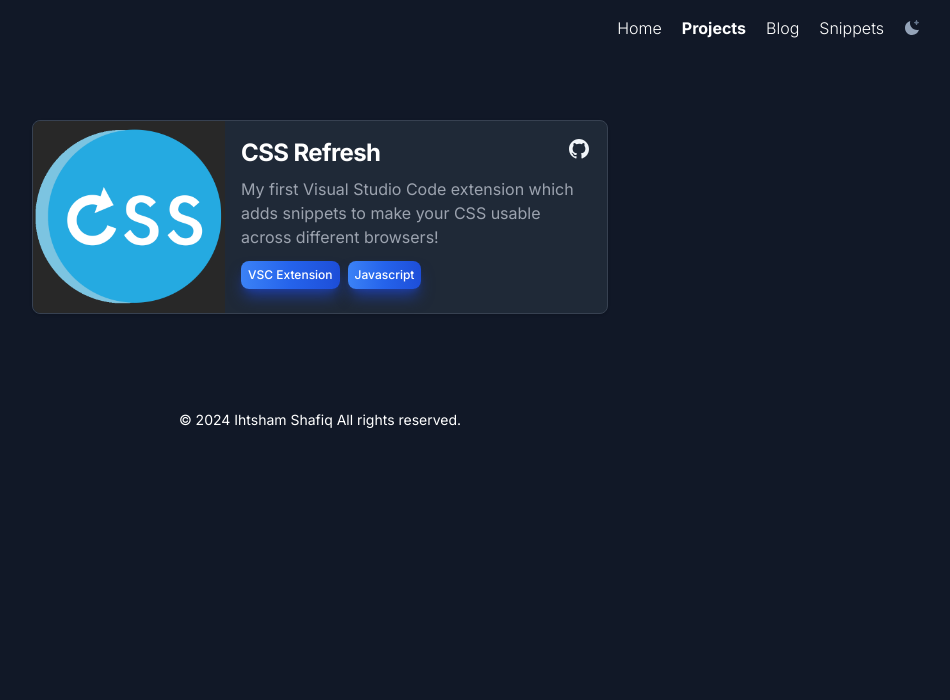
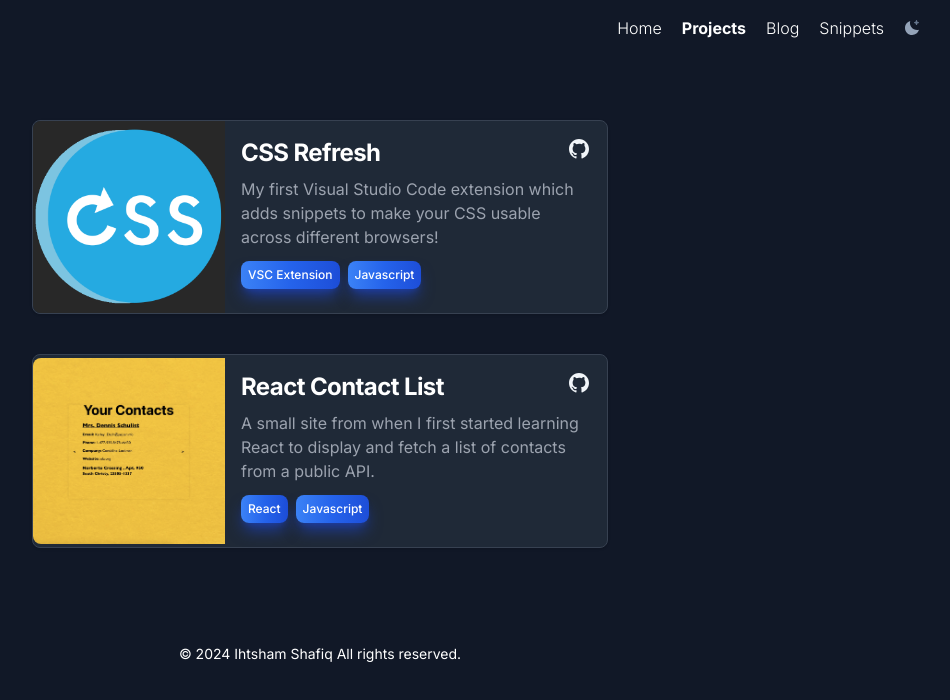
Before and after one commit to shafiqihtsham/portfolio, a Next.js app: page /projects in a window 1280 px wide. Shown: the top 700 px of the page, without its empty margins (320-1270 px from the left). Built offline with nearby package versions, Linux system fonts and the light colour scheme.

Commit message:
refactored card component, added new project

```diff
--- a/app/components/Card/index.tsx
+++ /dev/null
@@ -1 +0,0 @@
-export { default } from "./Card";
--- a/app/components/Card/Card.tsx
+++ b/app/components/ProjectCard/ProjectCard.tsx
@@ -2,20 +2,20 @@
 import Pill from "../Pill";
 import Link from "next/link";
 
-// interface CardProps {
-//   title: string;
-//   image: string;
-//   description: string;
-//   project-types: string;
-//
-// }
+interface CardProps {
+  title: string;
+  image: string;
+  description: string;
+  projectTypes: string[];
+  projectLink: string;
+}
 
-const Card = () => {
+const ProjectCard = (props: CardProps) => {
   return (
     <div className="flex flex-col items-center max-w-sm bg-white border border-gray-200 rounded-lg shadow md:flex-row md:max-w-xl hover:bg-gray-100 dark:border-gray-700 dark:bg-gray-800 dark:hover:bg-gray-700 my-10">
       <Image
         className="aspect-video sm:aspect-auto object-cover rounded-t-lg h-auto md:h-auto md:w-48 md:rounded-none md:rounded-s-lg "
-        src="/images/cssrefresh.webp"
+        src={props.image}
         width={500}
         height={500}
         alt=""
@@ -23,14 +23,10 @@
       <div className="flex flex-col justify-between p-4 leading-normal">
         <div className="flex flex-row justify-between">
           <h5 className="mb-2 text-2xl font-bold tracking-tight text-gray-900 dark:text-white">
-            CSS Refresh
+            {props.title}
           </h5>
           <div className="z-50">
-            <Link
-              href={
-                "https://github.com/shafiqihtsham/VSCExtensions/tree/main/css-snippets"
-              }
-            >
+            <Link href={props.projectLink}>
               <svg
                 viewBox="0 0 24 24"
                 aria-hidden="true"
@@ -47,16 +43,16 @@
         </div>
 
         <p className="mb-3 font-normal text-gray-700 dark:text-gray-400 line-clamp-3">
-          My first Visual Studio Code extension which adds snippets to make your
-          CSS usable across different browsers!
+          {props.description}
         </p>
         <div className="flex flex-row flex-nowrap">
-          <Pill text={"VSC Extension"} />
-          <Pill text={"Javascript"} />
+          {props.projectTypes.map((type, index) => (
+            <Pill key={index} text={type} />
+          ))}
         </div>
       </div>
     </div>
   );
 };
 
-export default Card;
+export default ProjectCard;
--- /dev/null
+++ b/app/components/ProjectCard/index.tsx
@@ -0,0 +1 @@
+export { default } from "./ProjectCard";
--- a/app/projects/page.tsx
+++ b/app/projects/page.tsx
@@ -1,7 +1,5 @@
 import React from "react";
-import { useTheme } from "next-themes";
-import Card from "../components/Card/Card";
-import Image from "next/image";
+import Card from "../components/ProjectCard";
 
 export default function Home() {
   // make the text slide animation where it says full stack development
@@ -13,7 +11,24 @@
         <div className="mx-auto px-[30px] sm:p-10">
           <ul>
             <li>
-              <Card />
+              <Card
+                description="My first Visual Studio Code extension which adds snippets to make your CSS usable across different browsers!"
+                image="/images/cssrefresh.webp"
+                title="CSS Refresh"
+                projectTypes={["VSC Extension", "Javascript"]}
+                projectLink={
+                  "https://github.com/shafiqihtsham/VSCExtensions/tree/main/css-snippets"
+                }
+              />
+                 <Card
+                description="A small site from when I first started learning React to display and fetch a list of contacts from a public API."
+                image="/images/react-contacts.webp"
+                title="React Contact List"
+                projectTypes={["React", "Javascript"]}
+                projectLink={
+                  "https://shafiqihtsham.github.io/JSONPlaceHolder/"
+                }
+              />
             </li>
           </ul>
         </div>
```
Also changed, not shown: public/images/react-contacts.webp (added).
